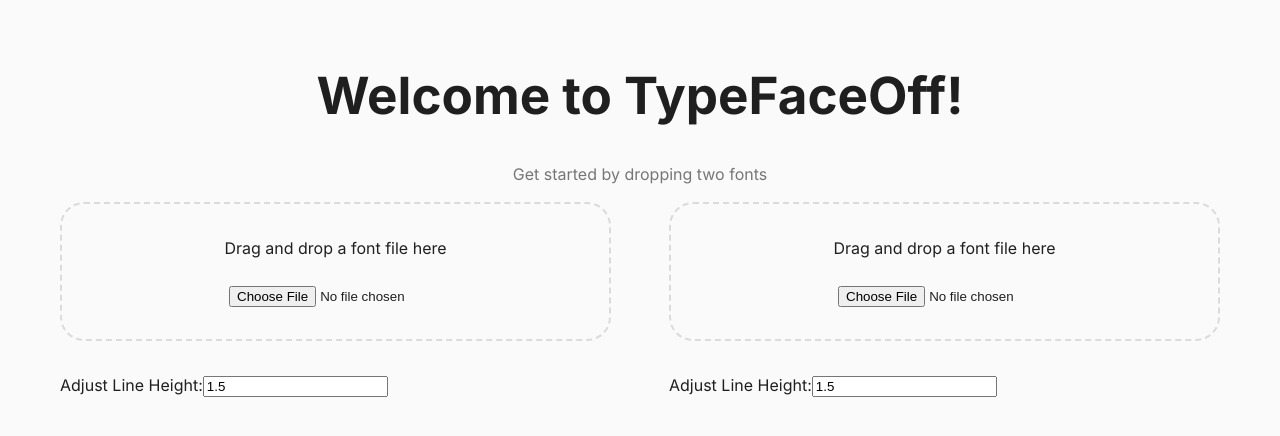
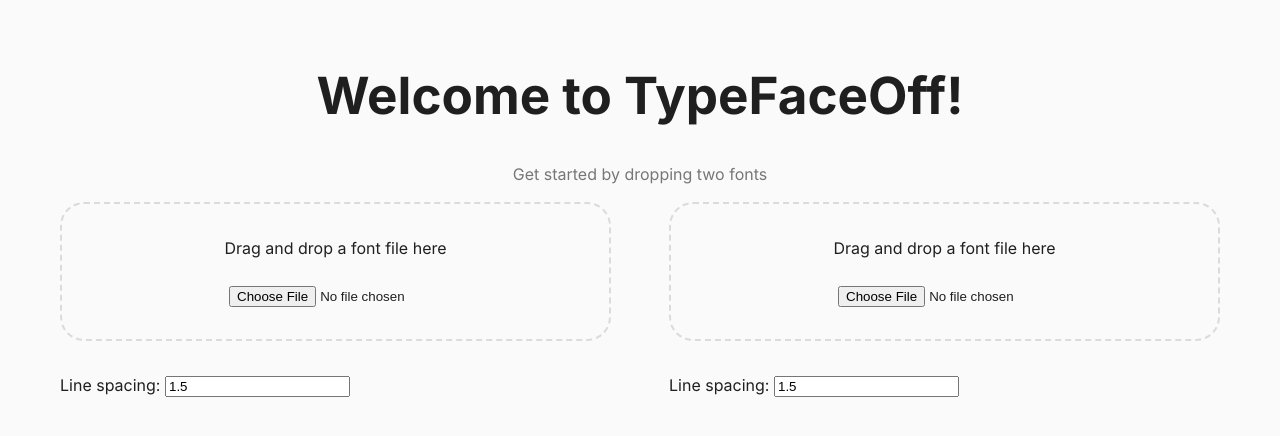
Before and after one commit to typefaceoff/typefaceoff, a React (Vite) app: page / in a window 1280 px wide. Shown: the top 436 px of the page. Built offline with nearby package versions, Linux system fonts and the light colour scheme.

Commit message:
🚸 “Adjust Line Height” → “Line spacing”

```diff
--- a/src/App.tsx
+++ b/src/App.tsx
@@ -37,7 +37,7 @@
         <section className="side-container">
           <FontUploader onFontSelected={handleFontSelectedLeft} />
           <div className="line-height-adjustment">
-            <label htmlFor="lineHeightInputLeft">Adjust Line Height:</label>
+            <label htmlFor="lineHeightInputLeft">Line spacing: </label>
             <input
               type="number"
               id="lineHeightInputLeft"
@@ -55,7 +55,7 @@
         <section className="side-container">
           <FontUploader onFontSelected={handleFontSelectedRight} />
           <div className="line-height-adjustment">
-            <label htmlFor="lineHeightInputRight">Adjust Line Height:</label>
+            <label htmlFor="lineHeightInputRight">Line spacing: </label>
             <input
               type="number"
               id="lineHeightInputRight"
```
